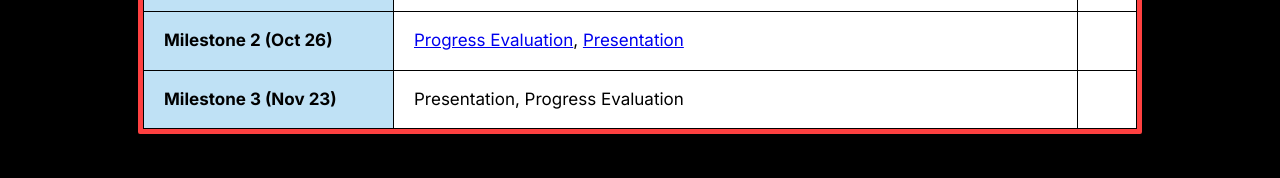
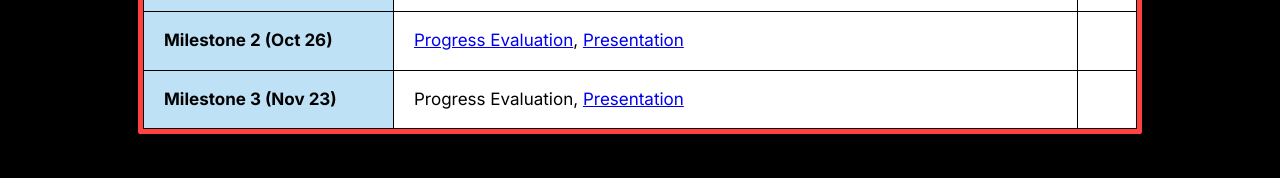
Before and after one commit to jozfeal/robot-sumo-sd, a plain HTML site: page index.html in a window 1280 px wide. Shown: the part 774-952 px from the top of the page. Drawn offline with Linux system fonts and the light colour scheme.

Commit message:
Update index.html with milestone 3 presentation

```diff
--- a/index.html
+++ b/index.html
@@ -292,7 +292,9 @@ footer {
           </tr>
           <tr>
             <th>Milestone 3 (Nov 23)</th>
-            <td> Presentation, Progress Evaluation</td>
+            <td>Progress Evaluation,
+              <a href="Website_Folder/Milestone_3_Presentation.pptx" target="_blank">Presentation</a>
+            </td>
             <td>&nbsp;</td>
           </tr>
         </table>
```
